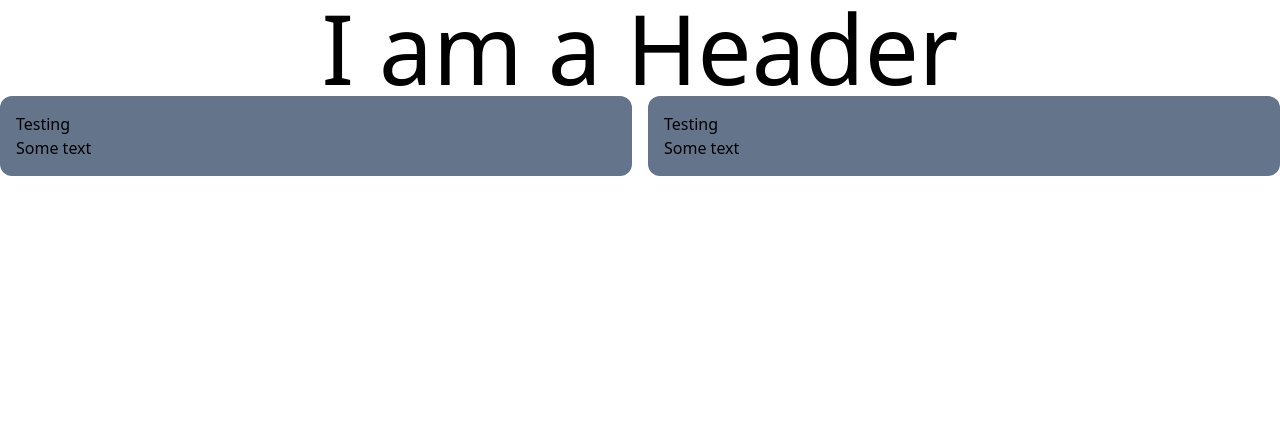
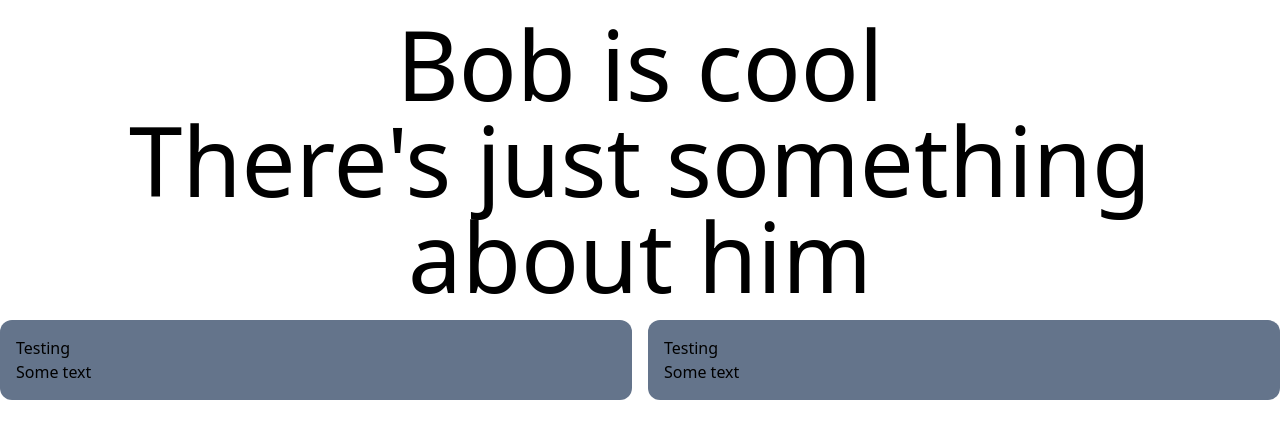
Before and after one commit to 3D-Coded/ViteTest, a React (Vite) app: page / in a window 1280 px wide. Shown: the top 438 px of the page. Built offline with nearby package versions, Linux system fonts and the light colour scheme.

Commit message:
props in Header component

```diff
--- a/src/App.jsx
+++ b/src/App.jsx
@@ -3,7 +3,7 @@ import Header from "./components/Header";
 function App() {
   return (
     <>
-      <Header />
+      <Header title="Bob is cool" subtitle="There's just something about him" />
       <section>
         <div className="grid grid-cols-2 gap-4">
           <div className="bg-slate-500 rounded-xl p-4">
--- a/src/components/Header.jsx
+++ b/src/components/Header.jsx
@@ -1,8 +1,9 @@
-export default function Header() {
+export default function Header({ title, subtitle }) {
   return (
     <>
-      <div className="text-center text-8xl">
-        <h1>I am a Header</h1>
+      <div className="text-center text-8xl p-4">
+        <h1>{title}</h1>
+        <h3>{subtitle}</h3>
       </div>
     </>
   );
```
